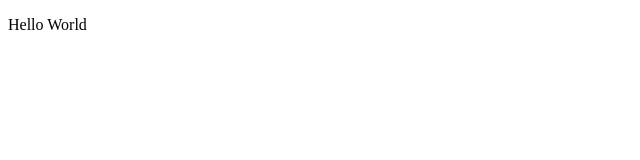
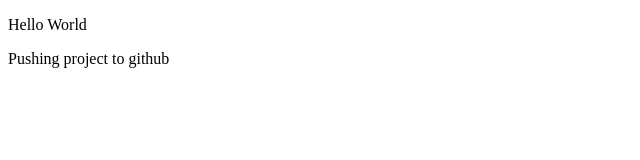
Before and after one commit to artofhunny/hunny, a plain HTML site: page index.html in a window 1280 px wide. Shown: the whole page, without its empty margins (0-640 px from the left). Drawn offline with Linux system fonts and the light colour scheme.

Commit message:
added new paragraph

```diff
--- a/index.html
+++ b/index.html
@@ -7,5 +7,7 @@
 </head>
 <body>
     <p>Hello World</p>
+
+    <p>Pushing project to github</p>
 </body>
 </html>
```
